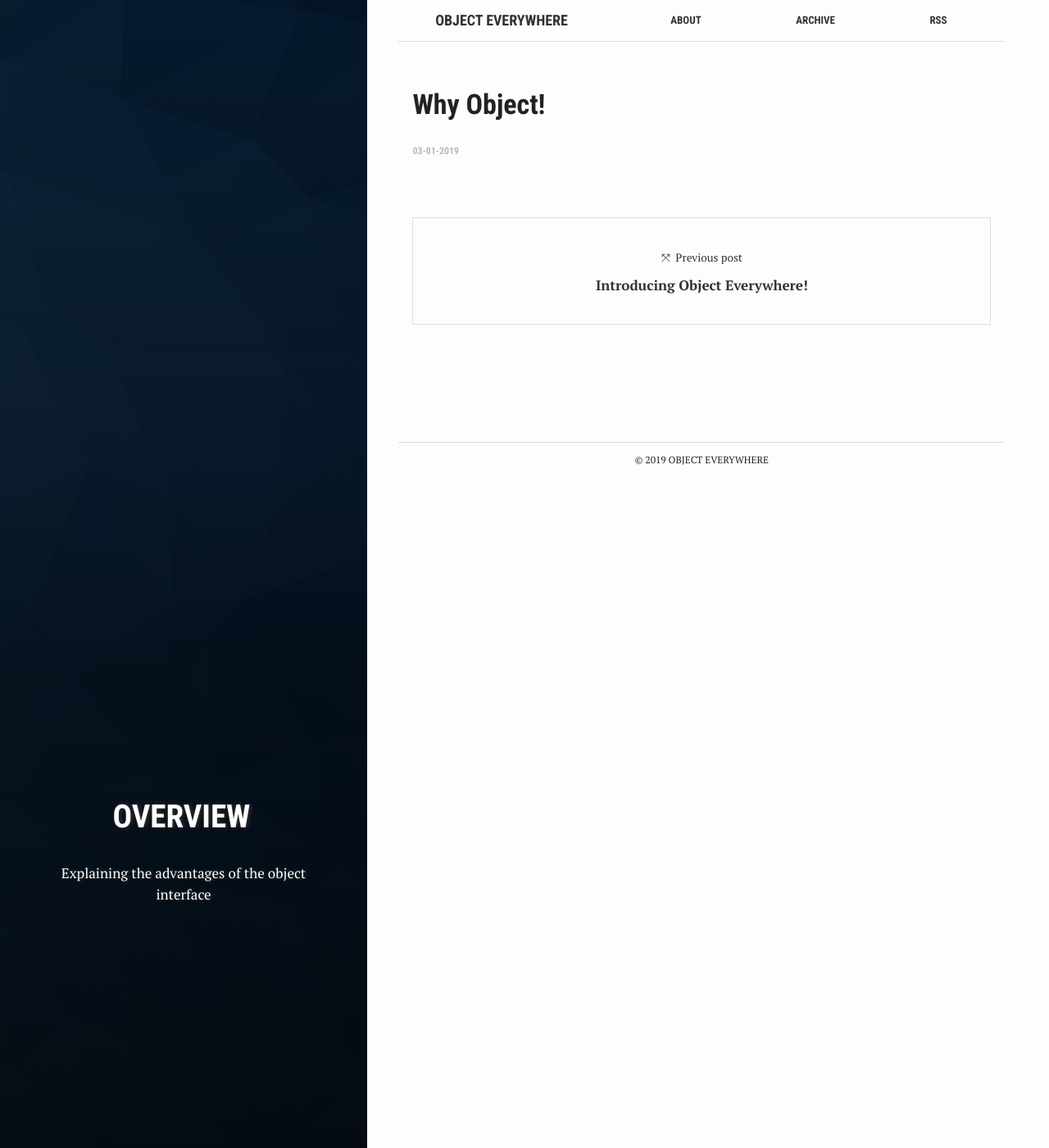
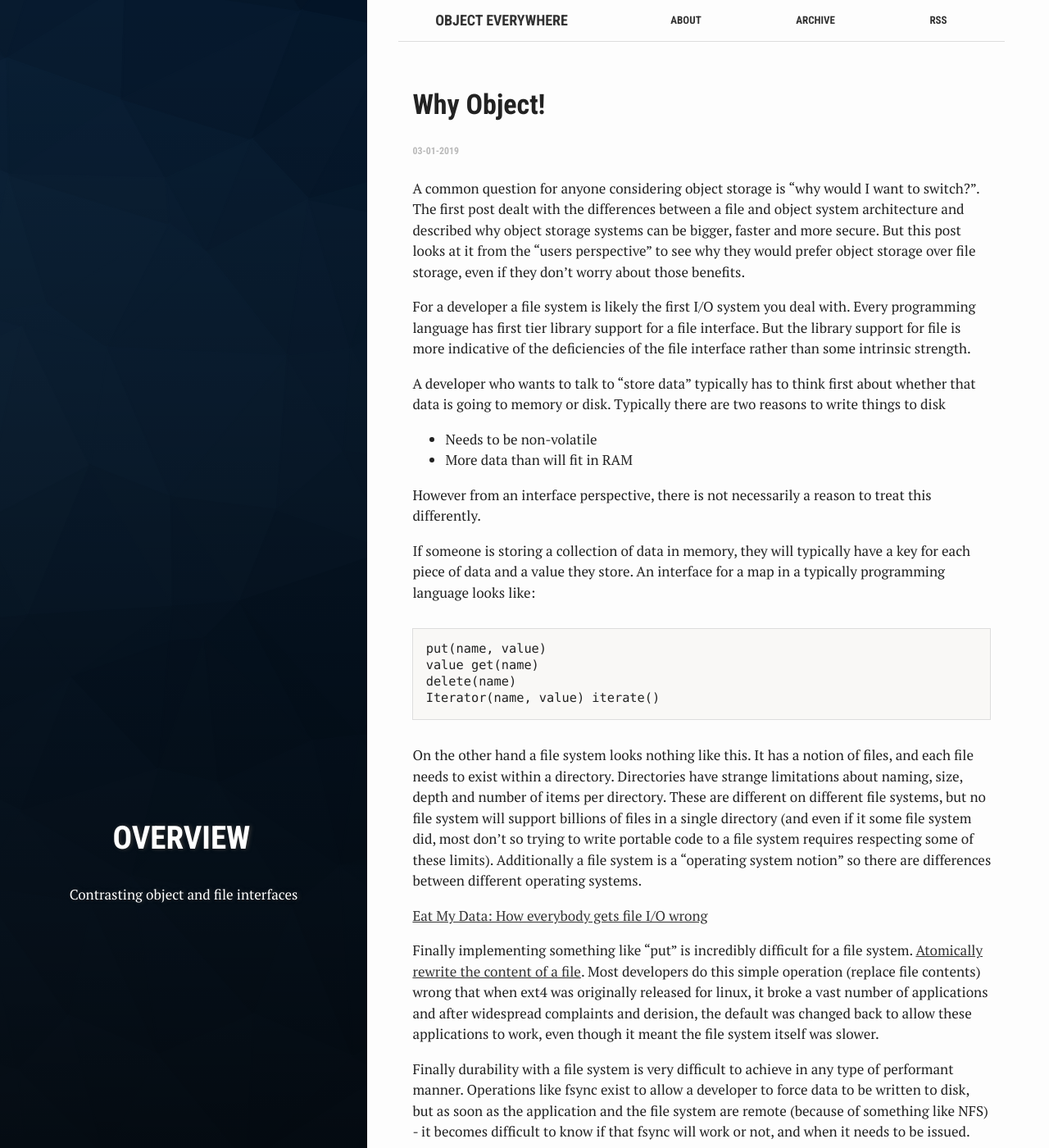
Before and after one commit to andrewbaptist/andrewbaptist.github.io, a Jekyll site: the page built from _posts/2019-03-01-why-object.md, in a window 1280 px wide and 1400 px high. Shown: the whole window at 82% size. Built offline with Jekyll 4.4.1, drawn with Linux system fonts in a browser that asks for light colours; some of the changed text lies outside the part shown.

Commit message:
More updates

```diff
--- a/_posts/2019-03-01-why-object.md
+++ b/_posts/2019-03-01-why-object.md
@@ -1,8 +1,51 @@
 ---
 layout: post
 title:  "Why Object!"
-summary: "Explaining the advantages of the object interface"
+summary: "Contrasting object and file interfaces"
 categories: posts
 tags: 'overview'
 published: true
 ---
+
+A common question for anyone considering object storage is "why would I want to switch?". The first post dealt with the differences between a file and object system architecture and described why object storage systems can be bigger, faster and more secure. But this post looks at it from the "users perspective" to see why they would prefer object storage over file storage, even if they don't worry about those benefits.
+
+For a developer a file system is likely the first I/O system you deal with. Every programming language has first tier library support for a file interface. But the library support for file is more indicative of the deficiencies of the file interface rather than some intrinsic strength.
+
+A developer who wants to talk to "store data" typically has to think first about whether that data is going to memory or disk. Typically there are two reasons to write things to disk
+
+* Needs to be non-volatile
+* More data than will fit in RAM
+
+However from an interface perspective, there is not necessarily a reason to treat this differently.
+
+If someone is storing a collection of data in memory, they will typically have a key for each piece of data and a value they store. An interface for a map in a typically programming language looks like:
+
+<pre>
+put(name, value)
+value get(name)
+delete(name)
+Iterator(name, value) iterate()
+</pre>
+
+On the other hand a file system looks nothing like this. It has a notion of files, and each file needs to exist within a directory. Directories have strange limitations about naming, size, depth and number of items per directory. These are different on different file systems, but no file system will support billions of files in a single directory (and even if it some file system did, most don't so trying to write portable code to a file system requires respecting some of these limits). Additionally a file system is a "operating system notion" so there are differences between different operating systems.
+
+[Eat My Data: How everybody gets file I/O wrong](http://www.flamingspork.com/talks/2007/06/eat_my_data.odp)
+
+Finally implementing something like "put" is incredibly difficult for a file system. [Atomically rewrite the content of a file](http://www.microhowto.info/howto/atomically_rewrite_the_content_of_a_file.html). Most developers do this simple operation (replace file contents) wrong that when ext4 was originally released for linux, it broke a vast number of applications and after widespread complaints and derision, the default was changed back to allow these applications to work, even though it meant the file system itself was slower.
+
+Finally durability with a file system is very difficult to achieve in any type of performant manner. Operations like fsync exist to allow a developer to force data to be written to disk, but as soon as the application and the file system are remote (because of something like NFS) - it becomes difficult to know if that fsync will work or not, and when it needs to be issued.
+![File access](/assets/images/fileStack.png)
+
+Looking at a picture of what a file stack is (rightmost picture) helps explain why this is so complex to get right. There are multiple layers (OS File System, NFS Client, Network, Gateway Network, NFS Server, Server stack) that all have different policies on sync and caching, and it is hard to know when your data is finally on media and no longer volatile.
+
+Lets compare this with an object interface. Here is a simple intro to using the [S3 API:](https://www.baeldung.com/aws-s3-java). Once you get past some of the boilerplate of installing, and setting up a bucket, the S3 operations look eerily similar to the Map interface I defined above
+<pre>
+putObject(bucketName, name, localFile)
+S3Object getObject(bucketName, name)
+deleteObject(bucketName, name)
+ObjectListing listObject(bucketName)
+</pre>
+The operations a are scoped with a bucket because this is a "global" space for reading/writing objects, but this model allows a 1-1 translation of data from a map structure in RAM to a persistent structure.
+
+// TODO: SQL interface
+// TODO: latency
```
Also changed, not shown: _posts/2019-02-28-introducing-objects.md (+1 -1 lines), assets/images/fileStack.png (added).
